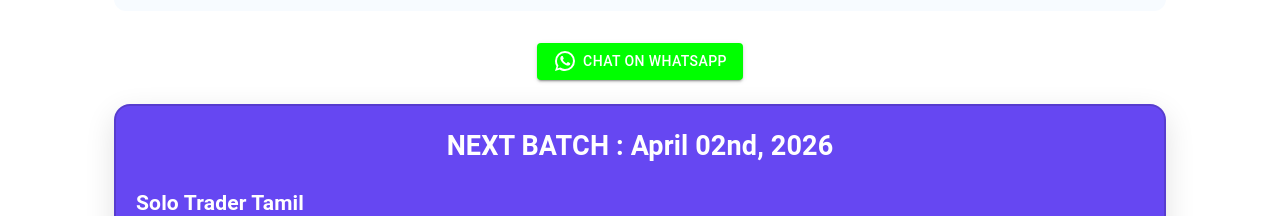
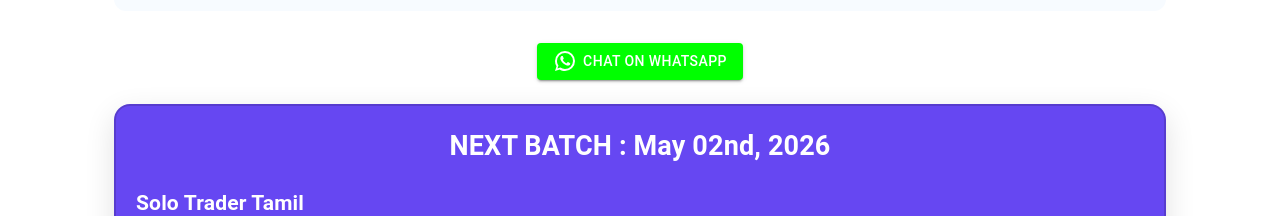
Before and after one commit to Santhosh-M-R/solo, a React (Create React App) app: page / in a window 1280 px wide. Shown: the part 3020-3236 px from the top of the page. Built offline with nearby package versions, Linux system fonts and the light colour scheme.

Commit message:
date update

```diff
--- a/src/CourseDetails.jsx
+++ b/src/CourseDetails.jsx
@@ -385,7 +385,7 @@ const CourseDetails = () => {
           <div className="live-course">
             <AdvancedCourseContent>
               <div className="heading">
-                <h2>NEXT BATCH : April 02nd, 2026</h2>
+                <h2>NEXT BATCH : May 02nd, 2026</h2>
                 <h3>Solo Trader Tamil</h3>
                 <p>Stock market end to end live course </p>
                 <p>
```
